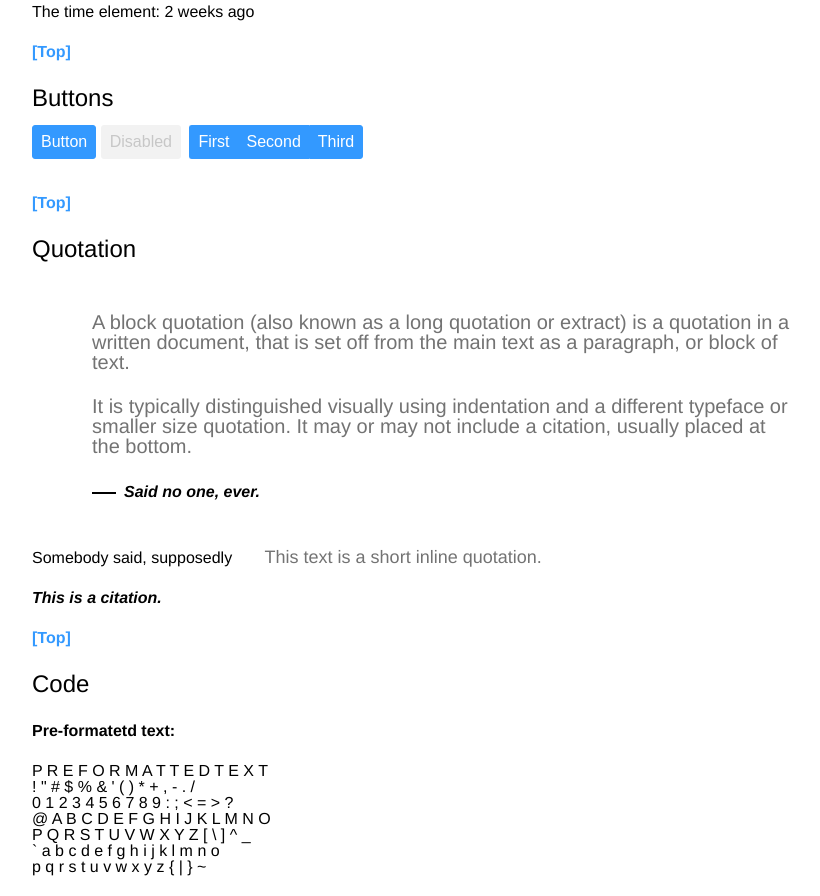
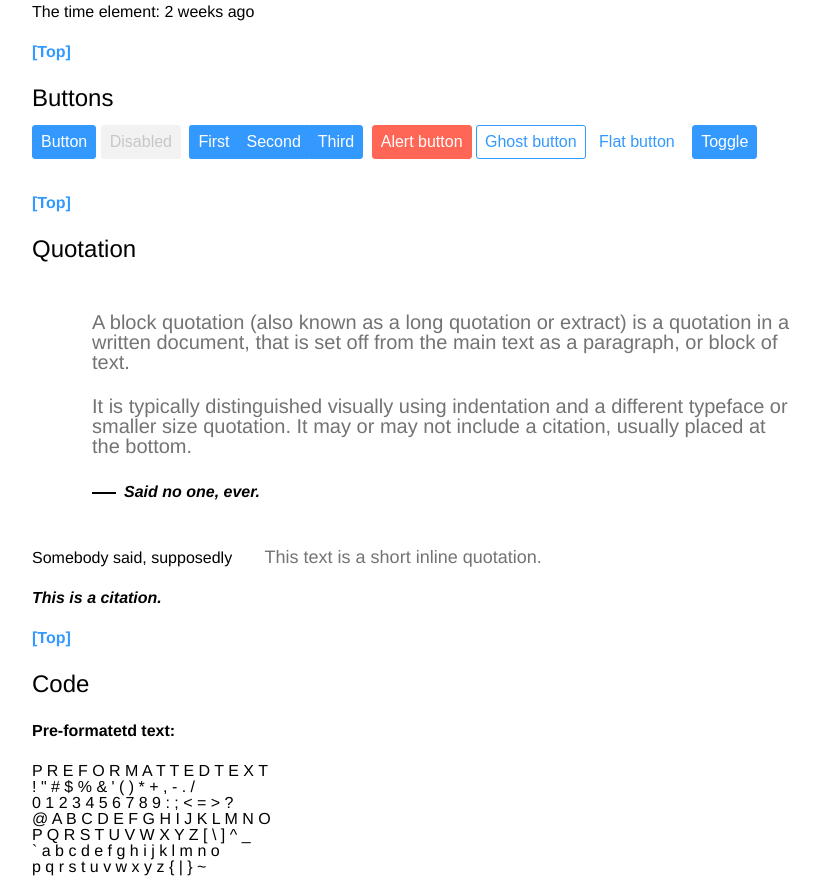
Before and after one commit to markusand/perestroika-css, a website: page index.html in a window 1280 px wide. Shown: the part 2216-3112 px from the top of the page, without its empty margins (198-1018 px from the left). Drawn offline with Linux system fonts and the light colour scheme.

Commit message:
Add button variants
[+] Alert, Flat & Ghost button
[+] Add example for toggler button

```diff
--- a/index.html
+++ b/index.html
@@ -137,6 +137,13 @@
 					<button>Second</button>
 					<button>Third</button>
 				</fieldset>
+				<button class="is-alert">Alert button</button>
+				<button class="is-ghost">Ghost button</button>
+				<button class="is-flat">Flat button</button>
+				<label>
+					<input type="checkbox" name="toggler" />
+					<button>Toggle</button>
+				</label>
 				<footer>
 					<p><a href="#top">[Top]</a></p>
 				</footer>
--- a/scss/_buttons.scss
+++ b/scss/_buttons.scss
@@ -26,12 +26,14 @@ button {
 	}
 }
 
-input[type=reset] {
-	color: $color-primary !important;
+/* BUTTON VARIANTS ------------------------------------------------------ */
+button.is-alert { @include btn-color($color-error, #fff); }
+
+button.is-flat,
+input[type=reset] { @include btn-color(transparent, $color-primary); }
+
+button.is-ghost {
+	@include btn-color($color-primary, $color-primary);
+
 	background-color: transparent !important;
-	border: $border !important;
-	border-color: transparent !important;
-
-	&:hover { color: darken($color-primary, 10%) !important; }
-	&:active { color: darken($color-primary, 20%) !important; }
 }
--- a/scss/_mixins.scss
+++ b/scss/_mixins.scss
@@ -5,6 +5,7 @@
 	border-color: $bg;
 
 	&:hover {
+		color: if($txt == #fff, $txt, darken($txt, 10%));
 		background-color: darken($bg, 7.5%);
 		border-color: darken($bg, 10%);
 	}
@@ -55,6 +56,7 @@
 	text-transform: uppercase;
 }
 
+/* Component group (input & buttons) */
 @mixin group {
 	position: relative;
 	display: inline-flex;
```
Also changed, not shown: css/perestroika.min.css, 1 other file.
